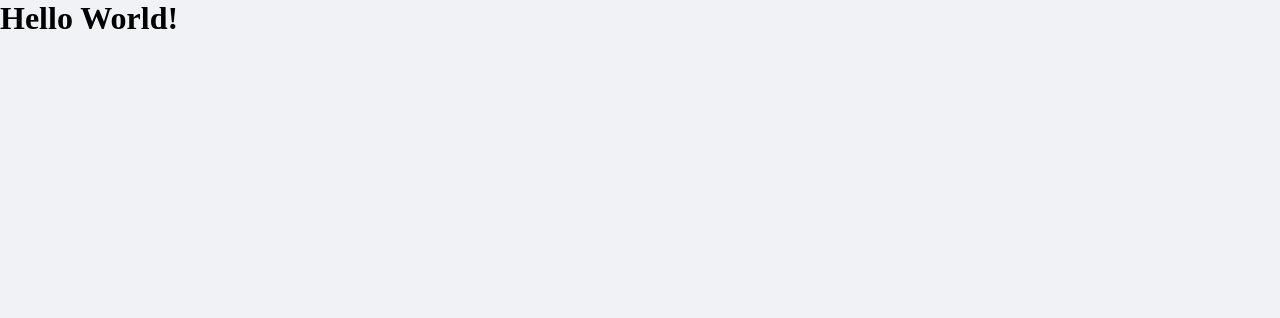
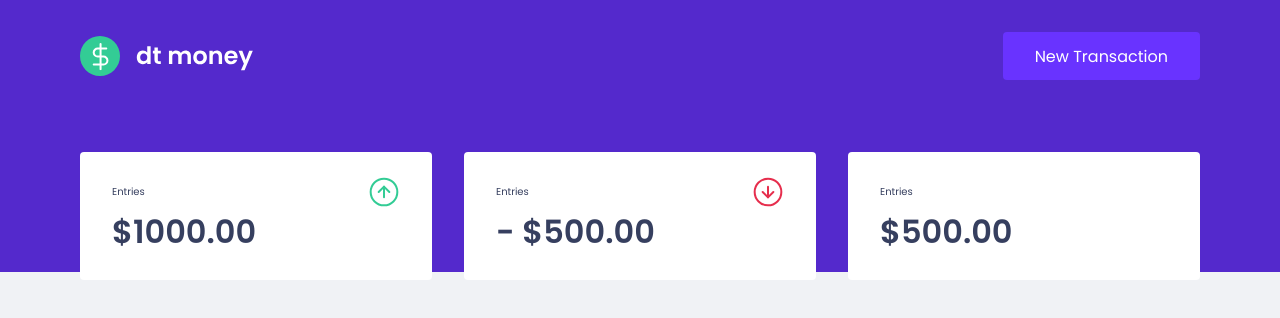
Before and after one commit to Bernardomennndes/dt-money, a React (Create React App) app: page / in a window 1280 px wide. Shown: the top 318 px of the page. Built offline with nearby package versions, Linux system fonts and the light colour scheme.

Commit message:
header structure

```diff
--- a/public/index.html
+++ b/public/index.html
@@ -1,13 +1,21 @@
 <!DOCTYPE html>
 <html lang="en">
+
 <head>
+  <link rel="preconnect" href="https://fonts.googleapis.com">
+  <link rel="preconnect" href="https://fonts.gstatic.com" crossorigin>
+
   <meta charset="utf-8" />
   <meta name="viewport" content="width=device-width, initial-scale=1" />
   <link rel="icon" href="favicon.png" type="image/png">
 
   <title>dtMoney | Main Page</title>
+
+  <link href="https://fonts.googleapis.com/css2?family=Poppins:wght@400;600&display=swap" rel="stylesheet">
 </head>
+
 <body>
   <div id="root"></div>
 </body>
+
 </html>
--- a/src/App.tsx
+++ b/src/App.tsx
@@ -1,10 +1,13 @@
+import { Header } from "./components/Header";
 import { GlobalStyle } from "./styles/global";
+import { Dashboard } from "./components/Dashboard";
 
 export function App() {
   return (
-    <div className="App">
+    <>
+      <Header />
+      <Dashboard />
       <GlobalStyle />
-     <h1>Hello World!</h1>
-    </div>
+    </>
   );
 }
--- /dev/null
+++ b/src/components/Dashboard/index.tsx
@@ -0,0 +1,13 @@
+import { Container } from "./styles";
+import { Summary } from "../Summary/index"
+
+
+export function Dashboard() {
+    return(
+        <>
+            <Container>
+                <Summary />
+            </Container>
+        </>
+    );
+}
--- /dev/null
+++ b/src/components/Dashboard/styles.ts
@@ -0,0 +1,7 @@
+import styled from "styled-components";
+
+export const Container = styled.main`
+    max-width: 1120px;
+    margin: 0 auto;
+    padding: 4rem 1.6rem;
+`
--- /dev/null
+++ b/src/components/Header/index.tsx
@@ -0,0 +1,17 @@
+import logoImg from '../../assets/logo.svg'
+import { Container, Content } from './styles'
+
+export function Header() {
+    return (
+        <>
+            <Container>
+                <Content>
+                    <img src={logoImg} alt="dt money" />
+                    <button type="button">
+                        New Transaction
+                    </button>
+                </Content>
+            </Container>
+        </>
+    )
+}
--- /dev/null
+++ b/src/components/Header/styles.ts
@@ -0,0 +1,33 @@
+import styled from 'styled-components';
+
+export const Container = styled.header`
+    background: var(--blue);
+`
+
+export const Content = styled.div`
+    max-width: 1120px;
+
+    margin: 0 auto;
+    padding: 3.2rem 1.6rem 19.2rem;
+
+    display: flex;
+    justify-content: space-between;
+    align-items: center;
+
+    button {
+        font-size: 1.6rem;
+        color: #fff;
+        background-color: var(--blue-light);
+        border: 0;
+        padding: 0 3.2rem;
+        border-radius: .4rem;
+        height: 4.8rem;
+
+        transition: filter 0.2s ease-out;
+
+        &:hover {
+            filter: brightness(.95);
+        }
+
+    }
+`
--- /dev/null
+++ b/src/components/Summary/index.tsx
@@ -0,0 +1,37 @@
+import incomeImg from '../../assets/income.svg'
+import outcomeImg from '../../assets/outcome.svg'
+import totalImg from '../../assets/total.svg'
+
+import { Container } from "./styles"
+
+export function Summary() {
+    return (
+        <>
+            <Container>
+                <div>
+                    <header>
+                        <p>Entries</p>
+                        <img src={incomeImg} alt="Income"/>
+                    </header>
+                    <strong>$1000.00</strong>
+                </div>
+
+                <div>
+                    <header>
+                        <p>Entries</p>
+                        <img src={outcomeImg} alt="Outcome"/>
+                    </header>
+                    <strong>- $500.00</strong>
+                </div>
+
+                <div>
+                    <header>
+                        <p>Entries</p>
+                        <img src={totalImg} alt="Entries"/>
+                    </header>
+                    <strong>$500.00</strong>
+                </div>
+            </Container>
+        </>
+    );
+}
--- /dev/null
+++ b/src/components/Summary/styles.ts
@@ -0,0 +1,26 @@
+import styled from "styled-components";
+
+export const Container = styled.div`
+    display: grid;
+    grid-template-columns: repeat(3, 1fr);
+    gap: 3.2rem;
+    margin-top: -16rem;
+
+    div {
+        background: var(--shape);
+        padding: 2.4rem 3.2rem;
+        border-radius: .4rem;
+        color: var(--text-titles);
+
+        header {
+            display: flex;
+            align-items: center;
+            justify-content: space-between;
+        }
+
+        strong {
+            margin-top: 1.6rem;
+            font-size: 3.2rem;
+        }
+    }
+`
--- a/src/styles/global.ts
+++ b/src/styles/global.ts
@@ -2,14 +2,20 @@ import { createGlobalStyle } from "styled-components";
 
 export const GlobalStyle = createGlobalStyle`
     :root {
-        --blue: #5429CC;
         --green: #33CC95;
         --red: #E62E4D;
-        --mainShape: #FFFFFF;
-        --titles: #363F5F;
-        --text: #969CB3;
+        --blue: #5429CC;
+
+        --blue-light: #6933FF;
+
+        --text-titles: #363F5F;
+        --text-body: #969CB3;
+
         --background: #F0F2F5;
+        --shape: #FFFFFF;
     }
+
+
 
     * {
         margin: 0;
@@ -17,9 +23,16 @@ export const GlobalStyle = createGlobalStyle`
         box-sizing: border-box;
     }
 
+    *, *::before, *::after {
+	    box-sizing: inherit;
+    }
+
     html {
-        @media (max-width: 1080px) { font-size: 93.75% }
-        @media (max-width: 720px) { font-size: 87.5% }
+        font-size: 62.5%;
+        scroll-behavior: smooth;
+        @media (max-width: 75em) { font-size: 60% }
+        @media (max-width: 61.25em) { font-size: 58% }
+        @media (max-width: 28.75em) { font-size: 55% }
     }
 
     body {
@@ -27,8 +40,22 @@ export const GlobalStyle = createGlobalStyle`
         -webkit-font-smoothing: antialiased;
     }
 
+    body, input, textarea, button {
+        font-family: 'Poppins', sans-serif;
+        font-weight: 400;
+    }
+
+    h1, h2, h3, h4, h5, h6, strong {
+        font-weight: 600;
+    }
+
     button {
         cursor: pointer;
+    }
+
+    img {
+        display: block;
+        max-width: 100%;
     }
 
     [disabled] {
```
Lines whose indentation alone changed are shown as unchanged.
